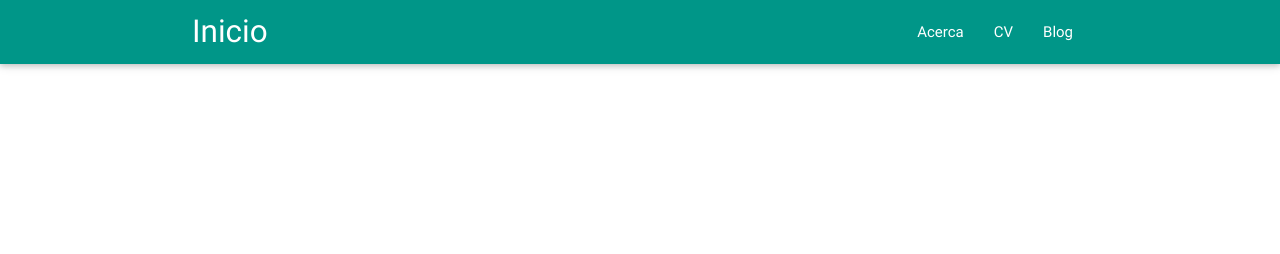
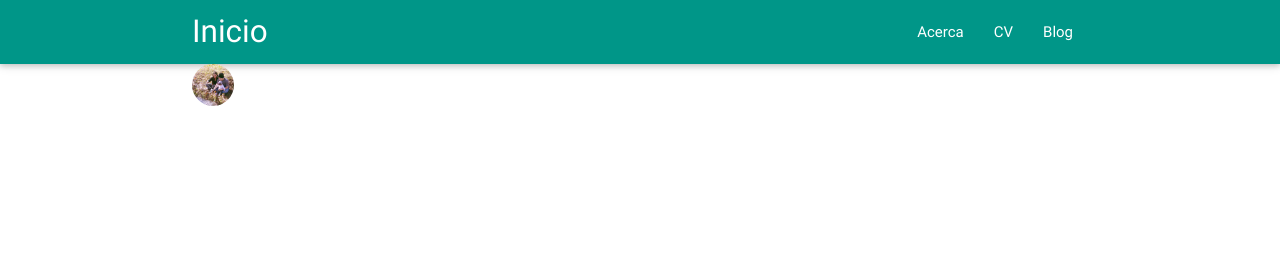
Before and after one commit to const3/const3.github.io, a Jekyll site: the page built from index.html, in a window 1280 px wide. Shown: the top 254 px of the page. Built offline with Jekyll 4.4.1, drawn with Linux system fonts in a browser that asks for light colours; nearby versions of some CDN libraries.

Commit message:
Update index.html

```diff
--- a/index.html
+++ b/index.html
@@ -3,5 +3,6 @@ layout: default
 title: Sam Mtz
 ---
 <div class="container">
+	<img src="img/circle.jpg" class="circle responsive-img" height="42" width="42">
 
 </div><!-- /.blurb -->
```
